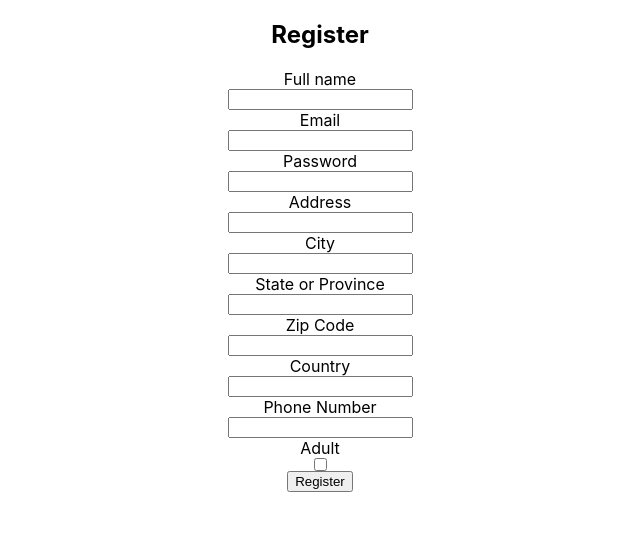
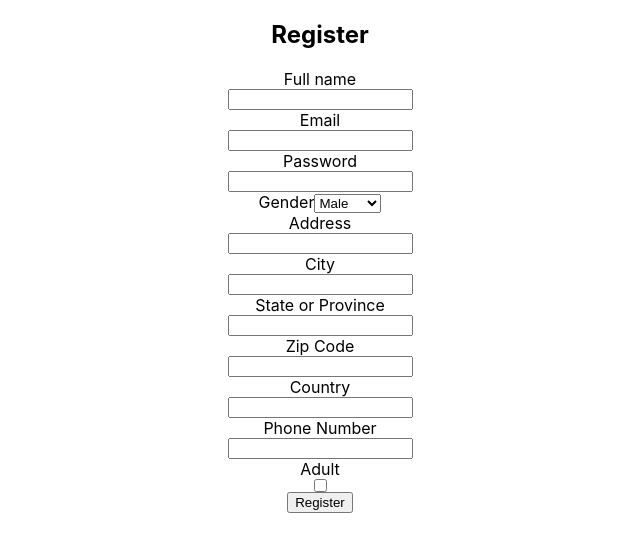
Before and after one commit to chingu-voyage7/Bears-Team-03, a React (Create React App) app: page / in a window 1280 px wide. Shown: the top 552 px of the page, without its empty margins (320-960 px from the left). Built offline with nearby package versions, Linux system fonts and the light colour scheme.

Commit message:
Added gender field

```diff
--- a/src/RegistrationPage.js
+++ b/src/RegistrationPage.js
@@ -88,6 +88,14 @@ class RegistrationPage extends React.Component {
               onChange={this.handleChange}
             />
           </label>
+          <label htmlFor="gender">
+            Gender
+            <select name="gender" value={user.gender} onChange={this.handleChange}>
+              <option value="male">Male</option>
+              <option value="female">Female</option>
+              <option value="other">Other</option>
+            </select>
+          </label>
           <TextInput
             name="streetAddress"
             label="Address"
```
